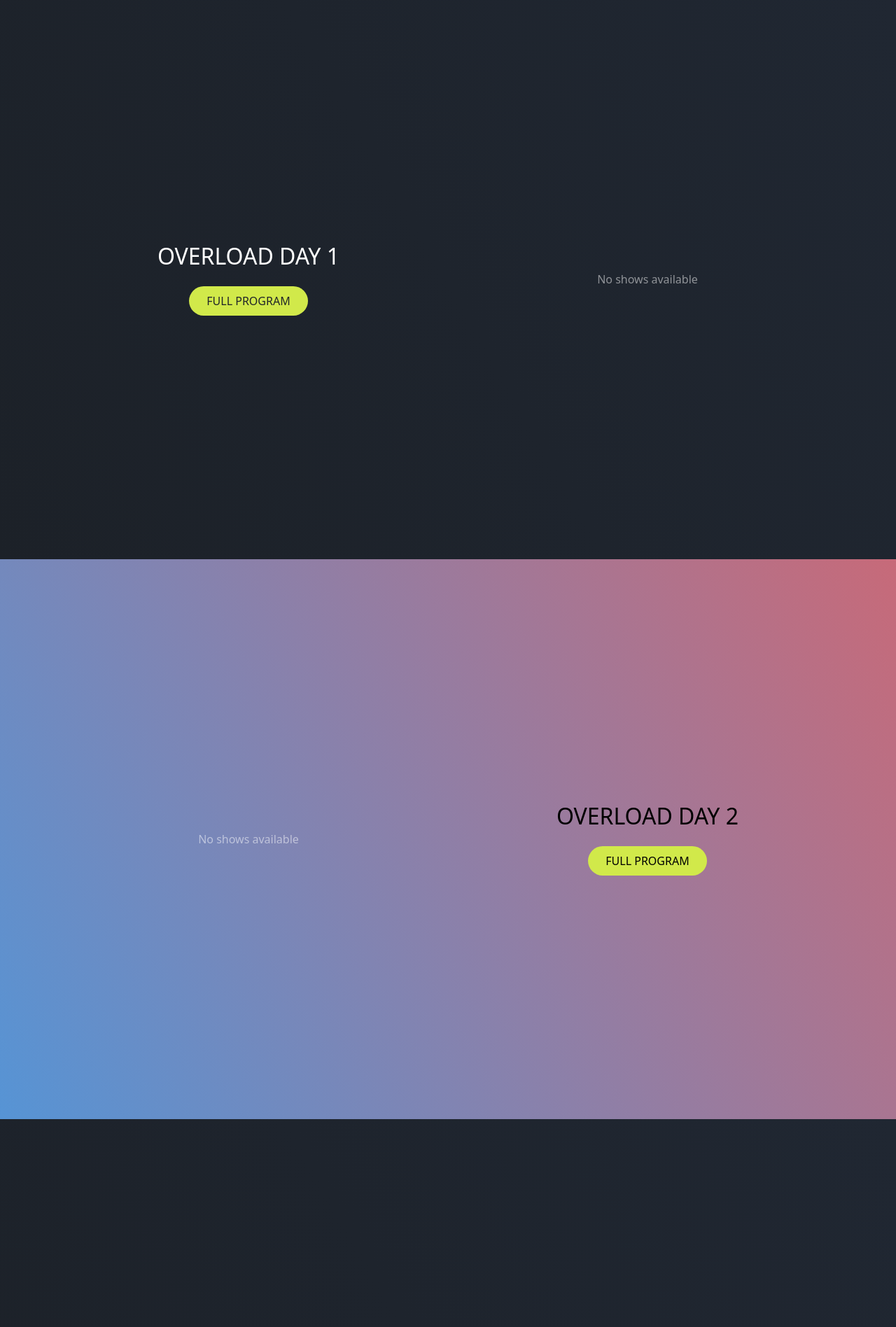
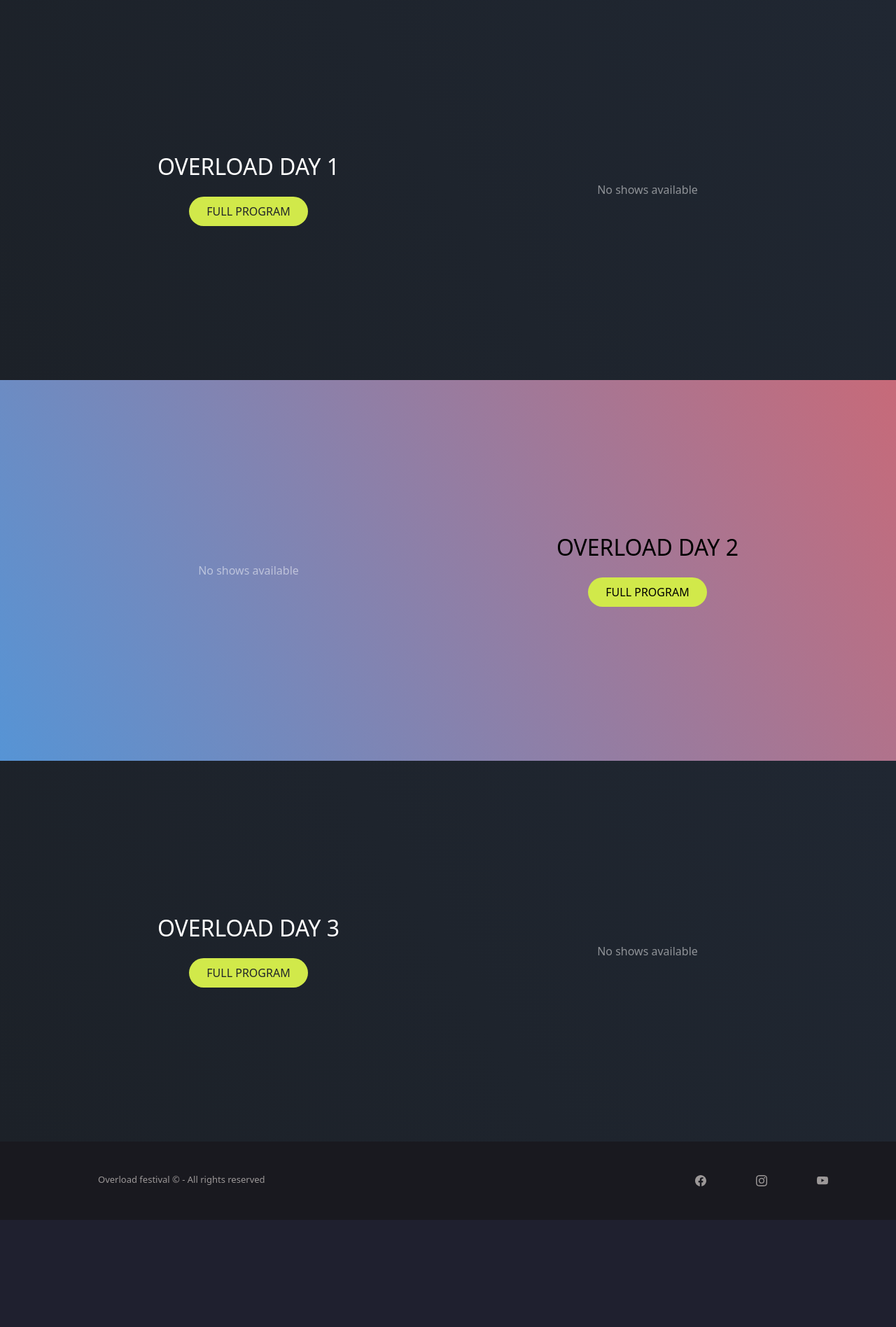
Before and after one commit to ferraroriccardo/musical-festival-website, a Flask app: page / in a window 1280 px wide. Shown: the part 622-2518 px from the top of the page at 70% size. After the commit the page ends 2365 px from the top, so only its background shows below. Run offline with Flask 3, Linux system fonts and the light colour scheme; data that the repository does not hold is empty.

Commit message:
feat: refine layout and styling; remove unnecessary classes and ensure consistent banner height

```diff
--- a/static/style.css
+++ b/static/style.css
@@ -14,20 +14,8 @@ nav a:focus {
     color: #43699c;
 }
 
-.top-margin {
-    margin-top: 1rem;
-}
-
 .top-high-margin{
     margin-top: 6rem;
-}
-
-.main-content {
-    min-height: calc(100vh - 6rem - 7rem);
-}
-
-.main-content-extended {
-    min-height: calc(120vh - 6rem - 7rem);
 }
 
 .full-height{
@@ -78,7 +66,6 @@ footer div {
     width: 100%;
     min-width: 0;
     max-width: 100%;
-    min-height: 100vh;
     margin: 0 auto;
     padding: 0;
 }
@@ -89,6 +76,10 @@ footer div {
 
 .banner-blue {
     background: linear-gradient(60deg, #5694d5 0%, #C76A79 100%);
+}
+
+.banner-height{
+    min-height: 34rem;
 }
 
 .btn-custom-black {
--- a/templates/home.html
+++ b/templates/home.html
@@ -7,7 +7,7 @@
     <a href="#discover-section" class="btn btn-custom-black px-4 py-2">DISCOVER US</a>
 </article>
 
-<article id="discover-section" class="banner-black d-flex align-items-center">
+<article id="discover-section" class="banner-black d-flex align-items-center banner-height">
     <div class="container h-100">
         <div class="row h-100">
             <main class="col-6 d-flex flex-column justify-content-center align-items-center h-100">
@@ -48,7 +48,7 @@
     </div>
 </article>
 
-<article class="banner-blue d-flex align-items-center">
+<article class="banner-blue d-flex align-items-center banner-height">
     <div class="container h-100">
         <div class="row h-100">
             <aside class="col-6 d-flex align-items-center justify-content-center">
@@ -88,7 +88,7 @@
     </div>
 </article>
 
-<article class="banner-black d-flex align-items-center">
+<article class="banner-black d-flex align-items-center banner-height">
     <div class="container h-100">
         <div class="row h-100">
             <main class="col-6 d-flex flex-column justify-content-center align-items-center h-100">
--- a/templates/login.html
+++ b/templates/login.html
@@ -2,7 +2,7 @@
 
 {% block content %}
 
-<div class="d-flex justify-content-center align-items-center main-content banner-blue full-height">
+<div class="d-flex justify-content-center align-items-center banner-blue full-height">
     <div class="container">
         <div class="row w-100 justify-content-center">
             <div class="col-12 col-lg-5">
--- a/templates/profile.html
+++ b/templates/profile.html
@@ -1,7 +1,7 @@
 {% extends "base.html" %}
 
 {% block content %}
-<article class="banner-blue main-content full-height position-relative" style="padding-top: 7rem;">
+<article class="banner-blue full-height position-relative" style="padding-top: 7rem;">
     <div class="card text-center mx-auto" style="max-width: 32rem; position: relative; z-index: 2; box-shadow: 0 4px 32px rgba(0,0,0,0.18);">
         <div class="card-header">
             Tickets
--- a/templates/signup.html
+++ b/templates/signup.html
@@ -1,7 +1,7 @@
 {% extends "base.html" %}
 
 {% block content %}
-<div class="d-flex justify-content-center align-items-center main-content-extended banner-blue full-height">
+<div class="d-flex justify-content-center align-items-center banner-blue full-height">
     <div class="container">
         <div class="row w-100 justify-content-center">
             <div class="col col-lg-5">
```
